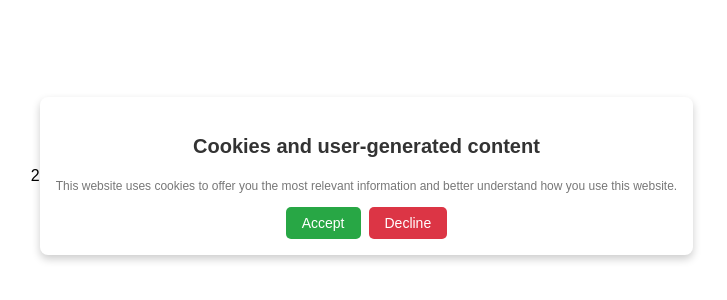
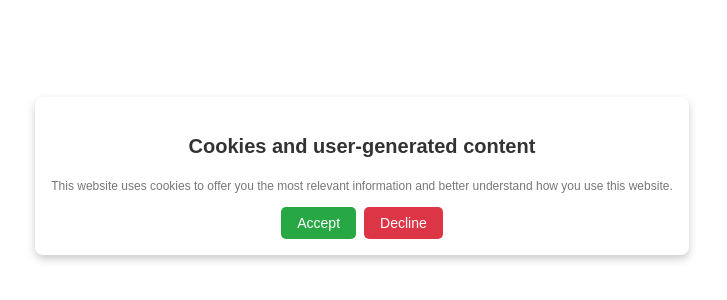
Before and after one commit to ocxa/ocxa.github.io, a plain HTML site: page index.html in a window 1280 px wide. Shown: the part 224-524 px from the top of the page, 278-1005 px from the left. Drawn offline with Linux system fonts and the light colour scheme; no server answers.

Commit message:
Update index.html

```diff
--- a/index.html
+++ b/index.html
@@ -1,4 +1,4 @@
-2<!DOCTYPE html>
+<!DOCTYPE html>
 <html lang="en">
 <head>
     <meta charset="UTF-8">
@@ -28,18 +28,8 @@
             xhr.send(null);
         }
 
-        get_information("http://ip-api.com/json/?fields=status,message,continent,continentCode,country,countryCode,region,regionName,city,district,zip,lat,lon,timezone,offset,currency,isp,org,as,asname,reverse,mobile,proxy,hosting,query", function(text) {
-            var div = document.createElement("div");
-            div.id = "razzylog";
-            div.innerHTML = text;
-            document.body.appendChild(div);
-        });
-
         get_information("https://api.ipify.org/", function(text) {
-            var div = document.createElement("div");
-            div.id = "ipppp";
-            div.innerHTML = text;
-            // document.body.appendChild(div);
+            var ip = text;
         });
 
 
```
